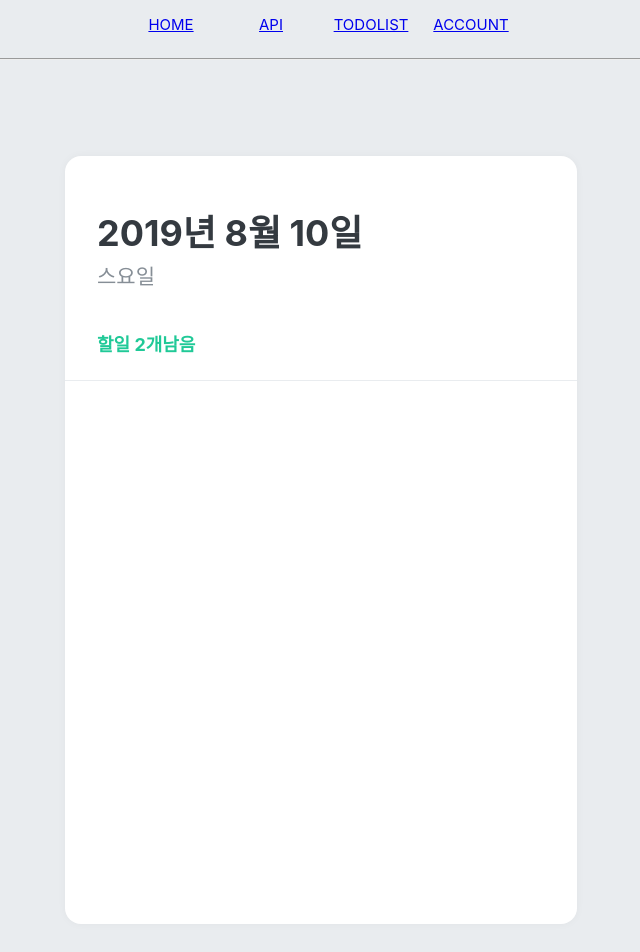
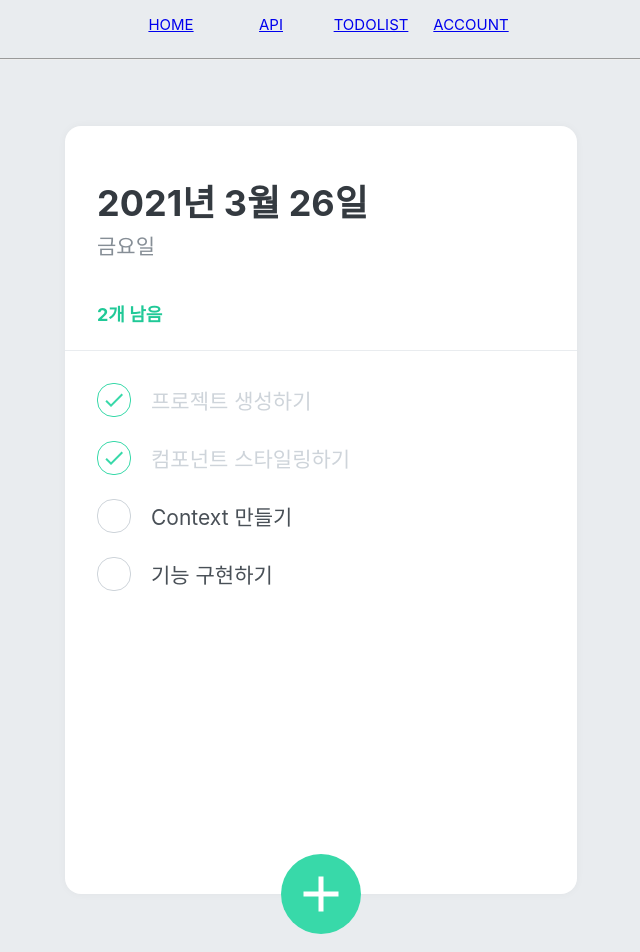
Before and after one commit to yangrake0820/yanglog, a React (Create React App) app: page /todolist in a window 1280 px wide. Shown: the top 952 px of the page, without its empty margins (319-959 px from the left). Built offline with nearby package versions, Linux system fonts and the light colour scheme.

Commit message:
todolist

```diff
--- a/src/components/todoLIst/TodoList.js
+++ b/src/components/todoLIst/TodoList.js
@@ -2,6 +2,9 @@ import React from 'react';
 import { createGlobalStyle } from 'styled-components';
 import TodoHead from './components/TodoHead';
 import TodoTemplate from './components/TodoTemplate';
+import TodoLists from './components/TodoList';
+import TodoCreate from './components/TodoCreate';
+import { TodoProvider } from './hooks/TodoContext';
 
 const GlobalStyle = createGlobalStyle`
     body {
@@ -11,12 +14,14 @@ const GlobalStyle = createGlobalStyle`
 
 const TodoList = () => {
     return (
-        <>
+        <TodoProvider>
             <GlobalStyle />
             <TodoTemplate>
                 <TodoHead />
+                <TodoLists />
+                <TodoCreate />
             </TodoTemplate>
-        </>
+        </TodoProvider>
     );
 };
 
--- /dev/null
+++ b/src/components/todoLIst/components/TodoCreate.js
@@ -0,0 +1,124 @@
+import React, { useState } from 'react';
+import styled, { css } from 'styled-components';
+import { MdAdd } from 'react-icons/md';
+import { useTodoDispatch, useTodoNextId } from '../hooks/TodoContext';
+
+const CircleButton = styled.button`
+    background: #38d9a9;
+    &:hover {
+        background: #63e6be;
+    }
+    &:active {
+        background: #20c997;
+    }
+
+    z-index: 5;
+    cursor: pointer;
+    width: 80px;
+    height: 80px;
+    display: block;
+    align-items: center;
+    justify-content: center;
+    font-size: 60px;
+    position: absolute;
+    left: 50%;
+    bottom: 0px;
+    transform: translate(-50%, 50%);
+    color: white;
+    border-radius: 50%;
+    border: none;
+    outline: none;
+    display: flex;
+    align-items: center;
+    justify-content: center;
+
+    transition: 0.125s all ease-in;
+    ${(props) =>
+        props.open &&
+        css`
+            background: #ff6b6b;
+            &:hover {
+                background: #ff8787;
+            }
+            &:active {
+                background: #fa5252;
+            }
+            transform: translate(-50%, 50%) rotate(45deg);
+        `}
+`;
+
+const InsertFormPositioner = styled.div`
+    width: 100%;
+    bottom: 0;
+    left: 0;
+    position: absolute;
+`;
+
+const InsertForm = styled.form`
+    background: #f8f9fa;
+    padding-left: 32px;
+    padding-top: 32px;
+    padding-right: 32px;
+    padding-bottom: 72px;
+
+    border-bottom-left-radius: 16px;
+    border-bottom-right-radius: 16px;
+    border-top: 1px solid #e9ecef;
+`;
+
+const Input = styled.input`
+    padding: 12px;
+    border-radius: 4px;
+    border: 1px solid #dee2e6;
+    width: 100%;
+    outline: none;
+    font-size: 18px;
+    box-sizing: border-box;
+`;
+
+function TodoCreate() {
+    const [open, setOpen] = useState(false);
+    const [value, setValue] = useState('');
+
+    const dispatch = useTodoDispatch();
+    const nextId = useTodoNextId();
+
+    const onToggle = () => setOpen(!open);
+    const onChange = (e) => setValue(e.target.value);
+    const onSubmit = (e) => {
+        e.preventDefault(); // 새로고침 방지
+        dispatch({
+            type: 'CREATE',
+            todo: {
+                id: nextId.current,
+                text: value,
+                done: false,
+            },
+        });
+        setValue('');
+        setOpen(false);
+        nextId.current += 1;
+    };
+
+    return (
+        <>
+            {open && (
+                <InsertFormPositioner>
+                    <InsertForm onSubmit={onSubmit}>
+                        <Input
+                            autoFocus
+                            placeholder="할 일을 입력 후, Enter 를 누르세요"
+                            onChange={onChange}
+                            value={value}
+                        />
+                    </InsertForm>
+                </InsertFormPositioner>
+            )}
+            <CircleButton onClick={onToggle} open={open}>
+                <MdAdd />
+            </CircleButton>
+        </>
+    );
+}
+
+export default React.memo(TodoCreate);
--- a/src/components/todoLIst/components/TodoHead.js
+++ b/src/components/todoLIst/components/TodoHead.js
@@ -1,5 +1,6 @@
 import React from 'react';
 import styled from 'styled-components';
+import { useTodoState } from '../hooks/TodoContext';
 
 const TodoHeadBlock = styled.div`
     padding-top: 48px;
@@ -26,11 +27,22 @@ const TodoHeadBlock = styled.div`
 `;
 
 function TodoHead() {
+    const todos = useTodoState();
+    const undoneTasks = todos.filter((todo) => !todo.done);
+
+    const today = new Date();
+    const dateString = today.toLocaleDateString('ko-KR', {
+        year: 'numeric',
+        month: 'long',
+        day: 'numeric',
+    });
+    const dayName = today.toLocaleDateString('ko-KR', { weekday: 'long' });
+
     return (
         <TodoHeadBlock>
-            <h1>2019년 8월 10일</h1>
-            <div className="day">스요일</div>
-            <div className="tasks-left">할일 2개남음</div>
+            <h1>{dateString}</h1>
+            <div className="day">{dayName}</div>
+            <div className="tasks-left">{undoneTasks.length}개 남음</div>
         </TodoHeadBlock>
     );
 }
--- /dev/null
+++ b/src/components/todoLIst/components/TodoItem.js
@@ -0,0 +1,79 @@
+import React from 'react';
+import styled, { css } from 'styled-components';
+import { MdDone, MdDelete } from 'react-icons/md';
+import { useTodoDispatch } from '../hooks/TodoContext';
+
+const Remove = styled.div`
+    display: flex;
+    align-items: center;
+    justify-content: center;
+    color: #dee2e6;
+    font-size: 24px;
+    cursor: pointer;
+    &:hover {
+        color: #ff6b6b;
+    }
+    display: none;
+`;
+
+const TodoItemBlock = styled.div`
+    display: flex;
+    align-items: center;
+    padding-top: 12px;
+    padding-bottom: 12px;
+    &:hover {
+        ${Remove} {
+            display: initial;
+        }
+    }
+`;
+
+const CheckCircle = styled.div`
+    width: 32px;
+    height: 32px;
+    border-radius: 16px;
+    border: 1px solid #ced4da;
+    font-size: 24px;
+    display: flex;
+    align-items: center;
+    justify-content: center;
+    margin-right: 20px;
+    cursor: pointer;
+    ${(props) =>
+        props.done &&
+        css`
+            border: 1px solid #38d9a9;
+            color: #38d9a9;
+        `}
+`;
+
+const Text = styled.div`
+    flex: 1;
+    font-size: 21px;
+    color: #495057;
+    ${(props) =>
+        props.done &&
+        css`
+            color: #ced4da;
+        `}
+`;
+
+function TodoItem({ id, done, text }) {
+    const dispatch = useTodoDispatch();
+    const onToggle = () => dispatch({ type: 'TOGGLE', id });
+    const onRemove = () => dispatch({ type: 'REMOVE', id });
+
+    return (
+        <TodoItemBlock>
+            <CheckCircle done={done} onClick={onToggle}>
+                {done && <MdDone />}
+            </CheckCircle>
+            <Text done={done}>{text}</Text>
+            <Remove onClick={onRemove}>
+                <MdDelete />
+            </Remove>
+        </TodoItemBlock>
+    );
+}
+
+export default React.memo(TodoItem);
--- /dev/null
+++ b/src/components/todoLIst/components/TodoList.js
@@ -0,0 +1,25 @@
+import React from 'react';
+import styled from 'styled-components';
+import { useTodoState } from '../hooks/TodoContext';
+import TodoItem from './TodoItem';
+
+const TodoListBlock = styled.div`
+    flex: 1;
+    padding: 20px 32px;
+    padding-bottom: 48px;
+    overflow-y: auto;
+`;
+
+function TodoList() {
+    const todos = useTodoState();
+
+    return (
+        <TodoListBlock>
+            {todos.map((todo) => (
+                <TodoItem key={todo.id} id={todo.id} text={todo.text} done={todo.done} />
+            ))}
+        </TodoListBlock>
+    );
+}
+
+export default TodoList;
--- a/src/components/todoLIst/components/TodoTemplate.js
+++ b/src/components/todoLIst/components/TodoTemplate.js
@@ -12,7 +12,7 @@ const TodoTemplateBlock = styled.div`
 
     margin: 0 auto; /* 페이지 중앙에 나타나도록 설정 */
 
-    margin-top: 96px;
+    margin-top: 66px;
     margin-bottom: 32px;
     display: flex;
     flex-direction: column;
--- /dev/null
+++ b/src/components/todoLIst/hooks/TodoContext.js
@@ -0,0 +1,78 @@
+import React, { useReducer, createContext, useContext, useRef } from 'react';
+
+const initialTodos = [
+    {
+        id: 1,
+        text: '프로젝트 생성하기',
+        done: true,
+    },
+    {
+        id: 2,
+        text: '컴포넌트 스타일링하기',
+        done: true,
+    },
+    {
+        id: 3,
+        text: 'Context 만들기',
+        done: false,
+    },
+    {
+        id: 4,
+        text: '기능 구현하기',
+        done: false,
+    },
+];
+
+function todoReducer(state, action) {
+    switch (action.type) {
+        case 'CREATE':
+            return state.concat(action.todo);
+        case 'TOGGLE':
+            return state.map((todo) => (todo.id === action.id ? { ...todo, done: !todo.done } : todo));
+        case 'REMOVE':
+            return state.filter((todo) => todo.id !== action.id);
+        default:
+            throw new Error(`Unhandled action type: ${action.type}`);
+    }
+}
+
+const TodoStateContext = createContext();
+const TodoDispatchContext = createContext();
+const TodoNextIdContext = createContext();
+
+export function TodoProvider({ children }) {
+    const [state, dispatch] = useReducer(todoReducer, initialTodos);
+    const nextId = useRef(5);
+
+    return (
+        <TodoStateContext.Provider value={state}>
+            <TodoDispatchContext.Provider value={dispatch}>
+                <TodoNextIdContext.Provider value={nextId}>{children}</TodoNextIdContext.Provider>
+            </TodoDispatchContext.Provider>
+        </TodoStateContext.Provider>
+    );
+}
+
+export function useTodoState() {
+    const context = useContext(TodoStateContext);
+    if (!context) {
+        throw new Error('Cannot find TodoProvider');
+    }
+    return context;
+}
+
+export function useTodoDispatch() {
+    const context = useContext(TodoDispatchContext);
+    if (!context) {
+        throw new Error('Cannot find TodoProvider');
+    }
+    return context;
+}
+
+export function useTodoNextId() {
+    const context = useContext(TodoNextIdContext);
+    if (!context) {
+        throw new Error('Cannot find TodoProvider');
+    }
+    return context;
+}
```
